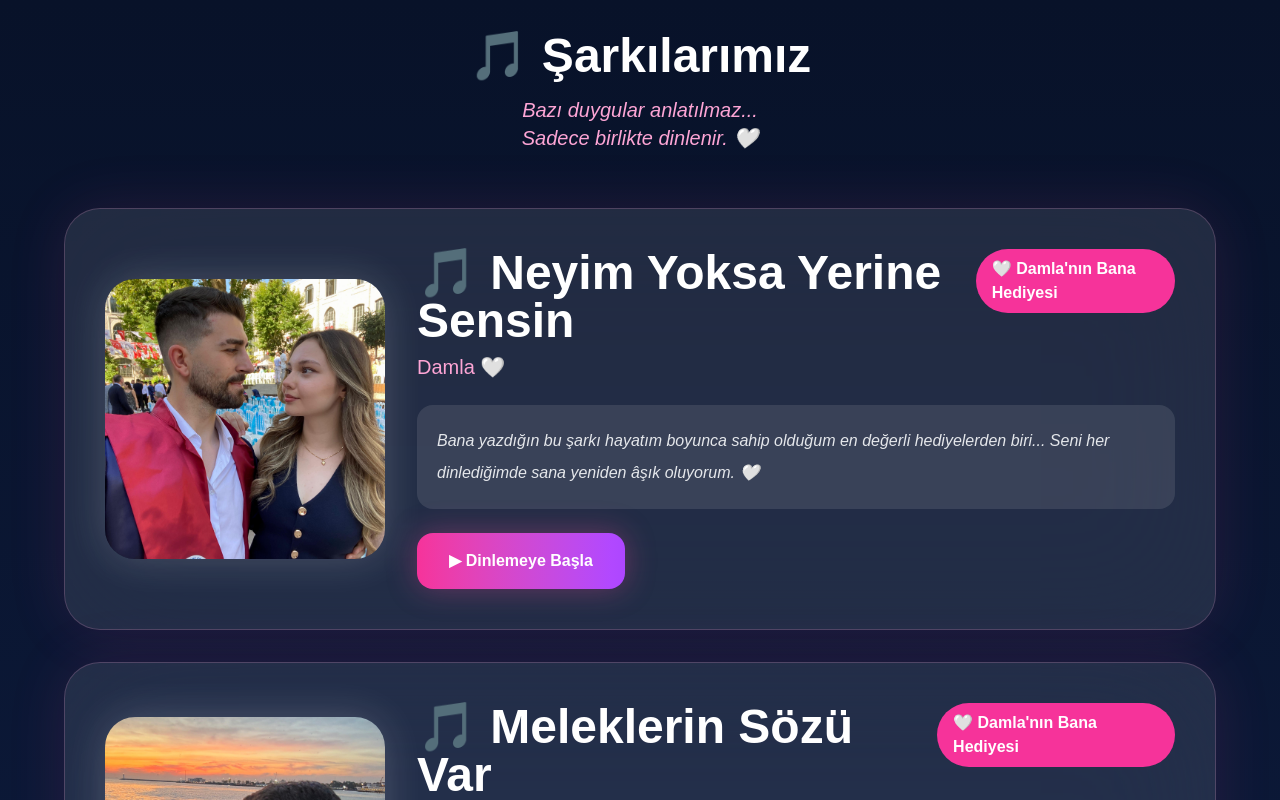
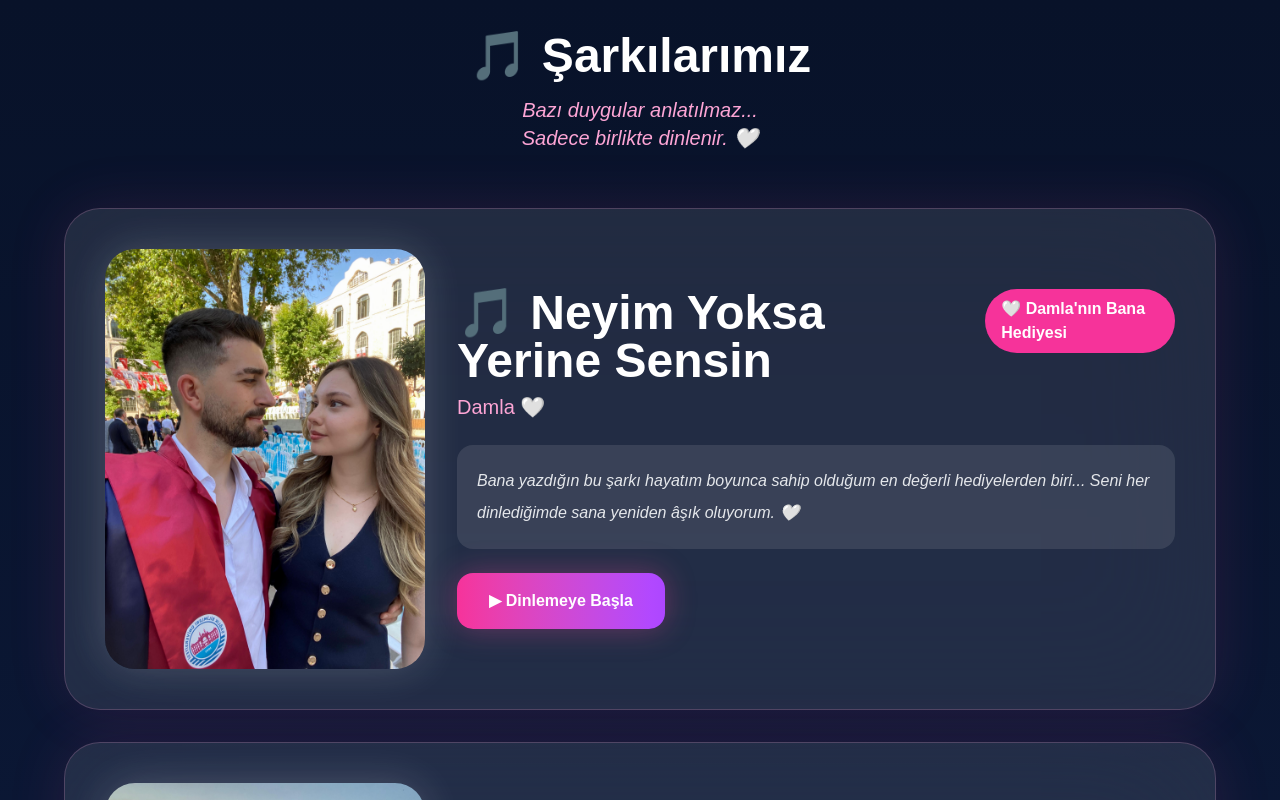
Before and after one commit to ugurcandan777/project-omrusum, a Next.js app: page /music in a window 1280 px wide. Shown: the top 800 px of the page. Built offline with nearby package versions, Linux system fonts and the light colour scheme.

Commit message:
Fix album image

```diff
--- a/app/music/page.tsx
+++ b/app/music/page.tsx
@@ -89,15 +89,15 @@ duration-500
               <Image
   src={song.cover}
   alt={song.title}
-  width={280}
-  height={280}
+  width={320}
+  height={420}
   className="
     rounded-[30px]
     object-cover
-  w-60
-  h-60
-  md:w-[280px]
-  md:h-[280px]
+    w-[260px]
+    h-[360px]
+    md:w-[320px]
+    md:h-[420px]
     shadow-[0_0_40px_rgba(255,255,255,.18)]
     transition-all
     duration-700
```
Lines whose indentation alone changed are shown as unchanged.
